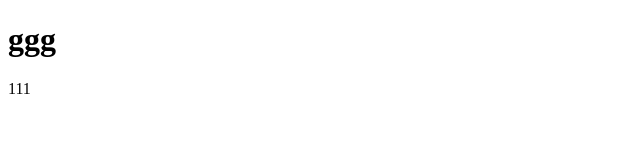
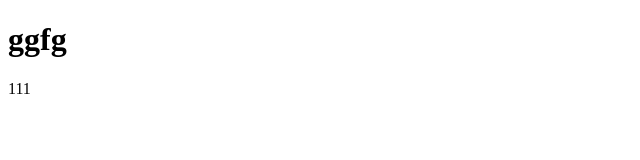
Before and after one commit to ron1ndev/git-cource, a plain HTML site: page index.html in a window 1280 px wide. Shown: the full height of the page, 0-640 px from the left. Drawn offline with Linux system fonts and the light colour scheme.

Commit message:
изменил html

```diff
--- a/index.html
+++ b/index.html
@@ -8,7 +8,7 @@
 </head>
 
 <body>
-    <h1>ggg</h1>
+    <h1>ggfg</h1>
     <p>111</p>
     <script src="script.js"></script>
 </body>
```
